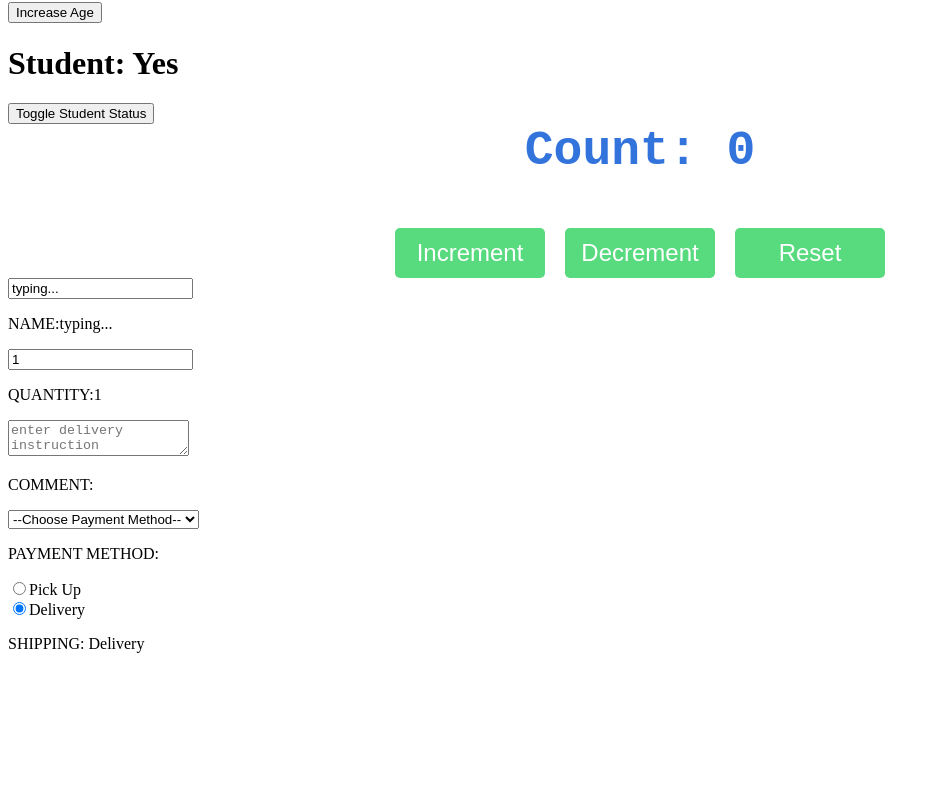
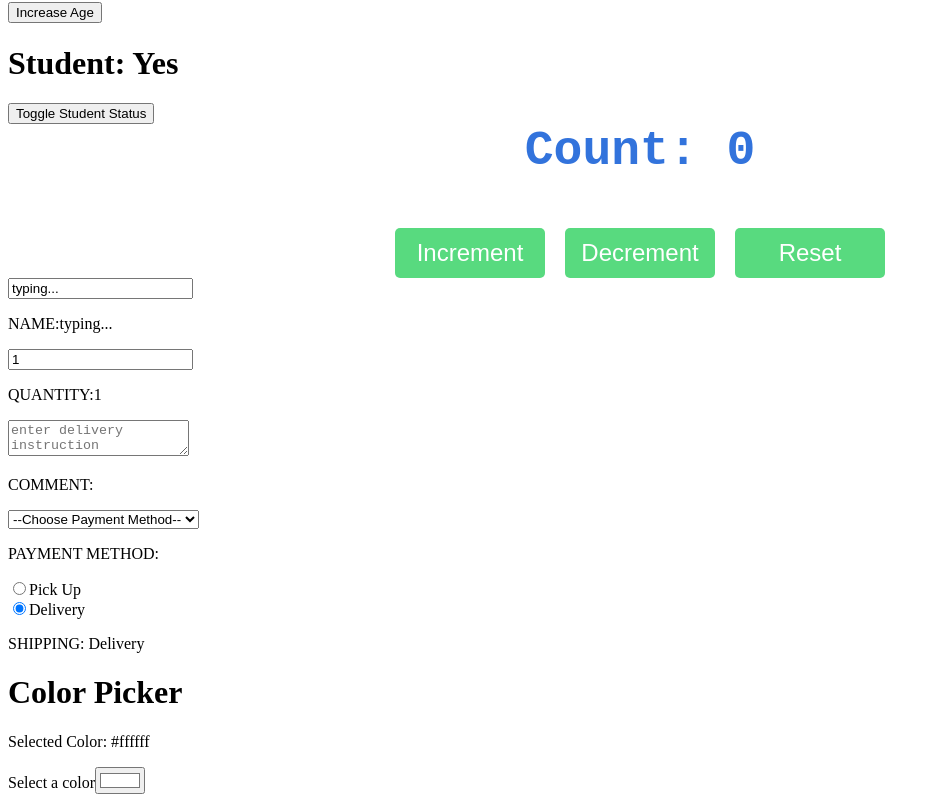
Before and after one commit to dev-olalekan/basic-app-react, a React (Vite) app: page / in a window 1280 px wide. Shown: the part 2414-3216 px from the top of the page, without its empty margins (0-940 px from the left). Before the commit the page ends 3083 px from the top, so only its background shows below. Built offline with nearby package versions, Linux system fonts and the light colour scheme.

Commit message:
color picker

```diff
--- a/src/App.jsx
+++ b/src/App.jsx
@@ -9,6 +9,7 @@
 import Hookings from "./Hookings"
 import Counter from "./Counter"
 import Change from "./Change"
+import Colorpicker from "./Colorpicker"
 
 function App() {
 
@@ -71,6 +72,9 @@
       {/* for onchange event */}
       <Change />
 
+      {/* for color picker */}
+      <Colorpicker />
+
     </div>
   )
 }
--- /dev/null
+++ b/src/Colorpicker.jsx
@@ -0,0 +1,24 @@
+import React, { useState } from "react";
+
+function ColorPicker() {
+
+    const [color, setColor] = useState("#ffffff");
+
+    function handleColorChange(event) {
+        setColor(event.target.value);
+    }
+
+
+    return (
+        <div className="color-picker-container">
+            <h1>Color Picker</h1>
+            <div className="color-display" style={{ backgroundColor: color }}>
+                <p>Selected Color: {color}</p>
+            </div>
+
+            <label htmlFor="">Select a color</label>
+            <input type="color" value={color} onChange={handleColorChange} />
+        </div>
+    );
+}
+export default ColorPicker;
```
